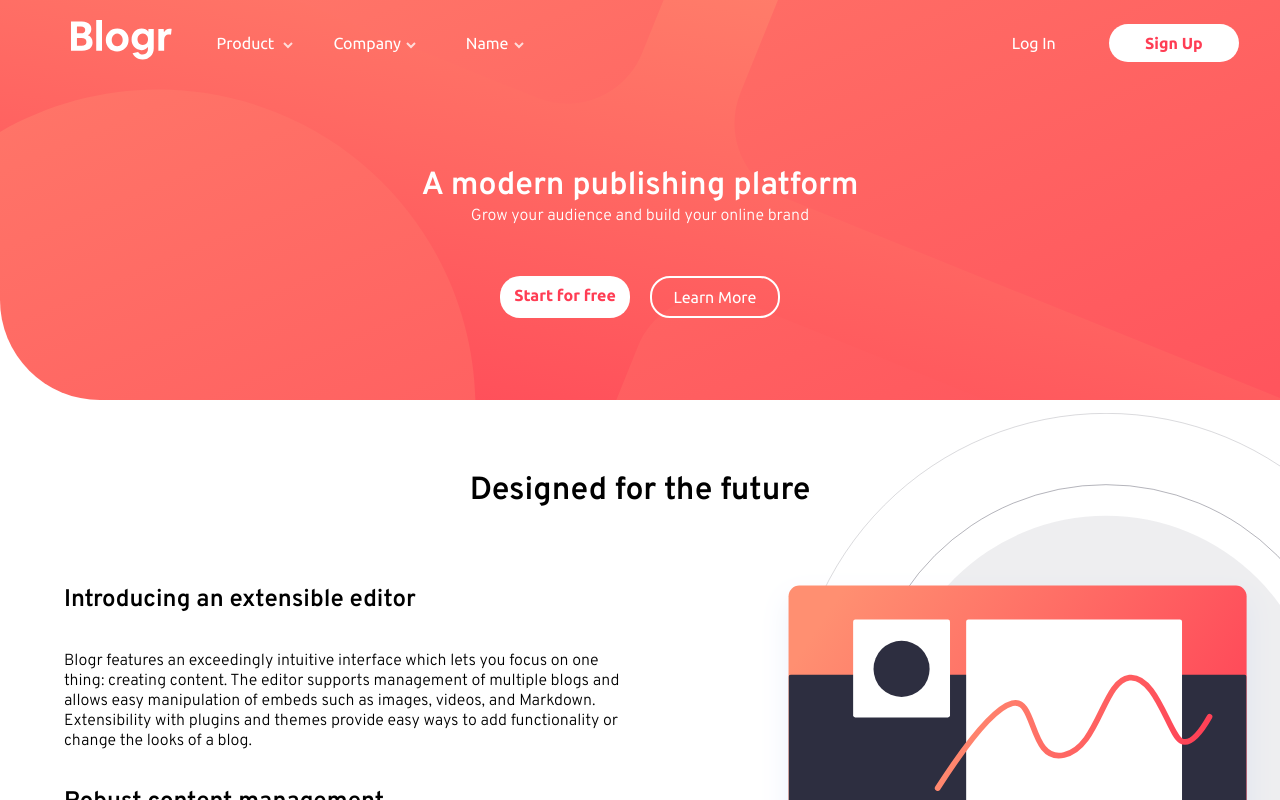
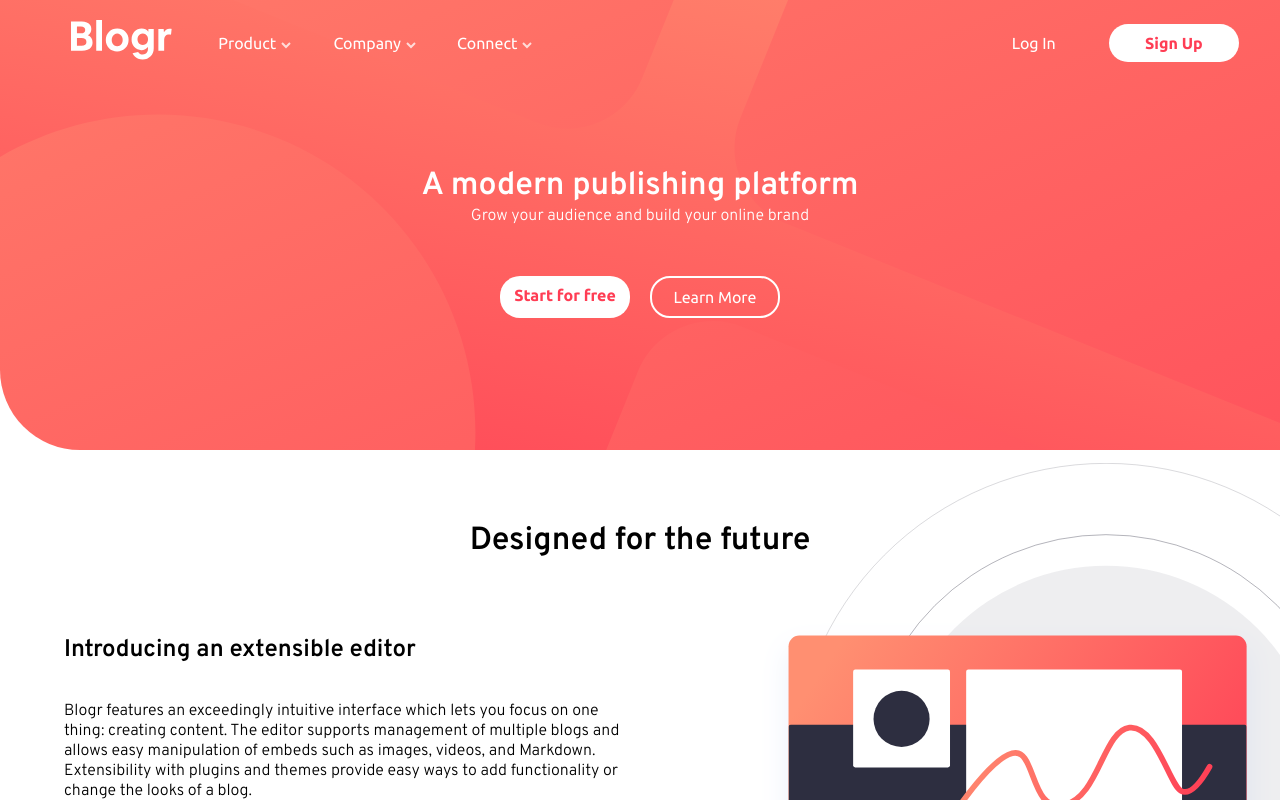
Before and after one commit to nbangba/blogr-landing-page, a React (Create React App) app: page / in a window 1280 px wide. Shown: the top 800 px of the page. Built offline with nearby package versions, Linux system fonts and the light colour scheme.

Commit message:
add submenu items, change border radius

```diff
--- a/src/App.css
+++ b/src/App.css
@@ -19,19 +19,19 @@ body {
   font-size: 16px;
 }
 
-#tooltip {
+.tooltip {
   width: 100px;
   background: white;
   color: black;
   font-weight: normal;
   padding: 4px 8px;
-  font-size: 13px;
+  font-size: 16px;
   border-radius: 4px;
   margin-top: 10px;
   display: none;
 }
 
-#tooltip[data-show] {
+.tooltip[data-show] {
   display: block;
 }
 
--- a/src/components/footer.js
+++ b/src/components/footer.js
@@ -33,7 +33,7 @@ const FooterWrapper = styled.footer`
       height:fit-content;
       justify-content:center;
       background-color:hsl(240, 10%, 16%);
-      border-radius: 0px 100px 0px 0px;
+      border-radius: 0px 80px 0px 0px;
       padding:0 calc((100vw)/25);
       box-sizing:border-box;
       min-width:100%;
--- a/src/components/header.js
+++ b/src/components/header.js
@@ -24,8 +24,8 @@ const HeaderBG = styled.header`
  z-index:10;
  min-width:100%;
  background: url(${headerSVG}),linear-gradient(190deg,hsl(13, 100%, 72%),hsl(353, 100%, 62%));
- height:400px;
- border-radius: 0px 0px 0px 100px;
+ height:450px;
+ border-radius: 0px 0px 0px 80px;
  background-position:center;
  background-size:200%;
  font-family: 'Overpass', sans-serif;
@@ -255,9 +255,8 @@ function MenuItemComponent({menuItemName,subMenuItems}){
   )
 }
 
-function MobileMenu(){
-  const menuItems = {Product:['Overview','Pricing','Marketplace','Features','Integration'],
-     Company:['About','Blog','Team','Careers'],Connect:['Contact','Newsletter','LinkedIn']}
+function MobileMenu({menuItems}){
+
   const menuItemNames =  Object.keys(menuItems)
 
   console.log(menuItems['Product'])
@@ -293,7 +292,8 @@ function MobileMenu(){
 
 export default function Header() {
     const [openMobileMenu, setopenMobileMenu] = useState(false)
-
+    const menuItems = {Product:['Overview','Pricing','Marketplace','Features','Integration'],
+     Company:['About','Blog','Team','Careers'],Connect:['Contact','Newsletter','LinkedIn']}
     return (
         <>
         <HeaderBG>
@@ -305,7 +305,7 @@ export default function Header() {
           <HamburgerWrapper onClick={()=> setopenMobileMenu(false)}>
           <img src={closeIcon}/>
           </HamburgerWrapper>
-          <MobileMenu/>
+          <MobileMenu menuItems={menuItems}/>
           </>
           }
 
@@ -315,22 +315,15 @@ export default function Header() {
            </LogoWrapper>
            <div style={{display:'flex',flexGrow:1}}>
             <Menu>
-                <MenuItem className='app-bar-item' >
-                    <Link href="">Product </Link>
-                    <span><img src={lightArrow}></img></span>
-                </MenuItem>
+                {Object.keys(menuItems).map((item,index)=>
                 <MenuItem className='app-bar-item'>
-                    <Link href="">Company</Link>
-                    <span><img src={lightArrow}></img></span>
-                </MenuItem>
-                <MenuItem className='app-bar-item'>
-                  <Popper>
+                  <Popper subMenuItems={menuItems[`${item}`]} index={index}>
                      {(setReferenceElement,setOpen,open)=>
                       <>
-                       <Link tabIndex='-1' ref={setReferenceElement}
+                       <Link tabIndex={-index} ref={setReferenceElement}
                        onClick={()=>setOpen(!open)}
                        onBlur={()=>setOpen(false)}>
-                         Name
+                         {item}
                        </Link>
                        <span><img src={lightArrow} className={open==null?'':open?'arrow-up':'arrow-down'}></img></span>
                       </>
@@ -338,6 +331,7 @@ export default function Header() {
                   </Popper>
 
                 </MenuItem>
+                )}
             </Menu>
             <Menu left>
                 <MenuItem className='button' style={{width:'120px'}}>
--- a/src/components/main.js
+++ b/src/components/main.js
@@ -171,7 +171,7 @@ background-position:left -200px bottom -100px,0px 0px;
 background-repeat:no-repeat;
 width:100%;
 height:400px;
-border-radius: 0px 100px 0px 100px;
+border-radius: 0px 80px 0px 80px;
 display:flex;
 flex-wrap:wrap;
 min-width:100%;
--- a/src/components/popper.js
+++ b/src/components/popper.js
@@ -2,7 +2,7 @@ import React, { useState,useEffect } from 'react';
 import { usePopper} from 'react-popper';
 import { motion } from "framer-motion"
 import styled from 'styled-components'
-const Example = (props) => {
+const Example = ({subMenuItems,children,index}) => {
 
   const [referenceElement, setReferenceElement] = useState(null);
   const [popperElement, setPopperElement] = useState(null);
@@ -28,11 +28,13 @@ const Example = (props) => {
   }
 
   const buttons = document.querySelector('#menuItem');
-  const tooltip = document.querySelector('#tooltip');
+  const tooltip = document.getElementsByClassName('tooltip')[index];
 
   function show() {
+    if(tooltip){
+    console.log(tooltip)
     tooltip.setAttribute('data-show', '');
-
+    }
     // We need to tell Popper to update the tooltip position
     // after we show the tooltip, otherwise it will be incorrect
     update();
@@ -79,18 +81,20 @@ const Example = (props) => {
       width:100%;
       display:block;
       font-family: 'Ubuntu', sans-serif;
+      padding:5px;
+      text-align:left;
 
   `
   return (
     <>
-       {props.children(setReferenceElement,setOpen,open)}
+       {children(setReferenceElement,setOpen,open)}
 
-      <motion.div id="tooltip" ref={setPopperElement} style={styles.popper} {...attributes.popper}
+      <motion.div className='tooltip' ref={setPopperElement} style={{...styles.popper,padding:'20px',minWidth:'150px'}} {...attributes.popper}
       variants={variants}
       animate={open?'visible':'hidden'}
       >
         <MenuContent>
-            {menuItems.map((item)=>
+            {subMenuItems.map((item)=>
               <MenuContentList>
                   <a href='' >{item}</a>
               </MenuContentList>
```
Also changed, not shown: src/scss/styles.scss (+3 -4 lines).
